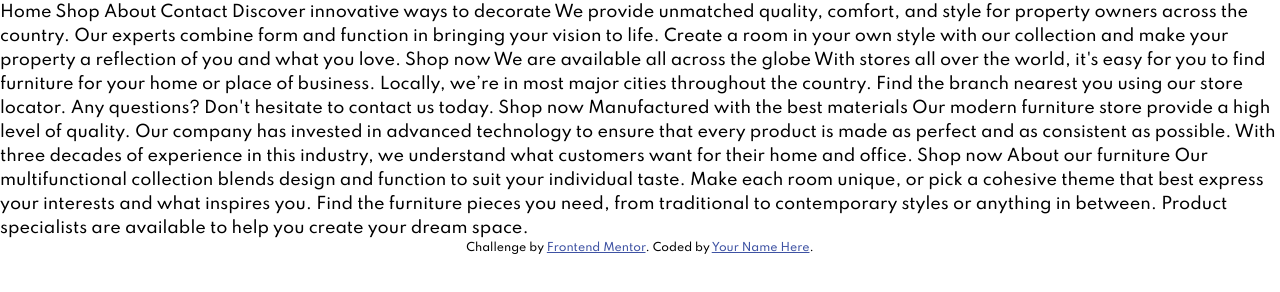
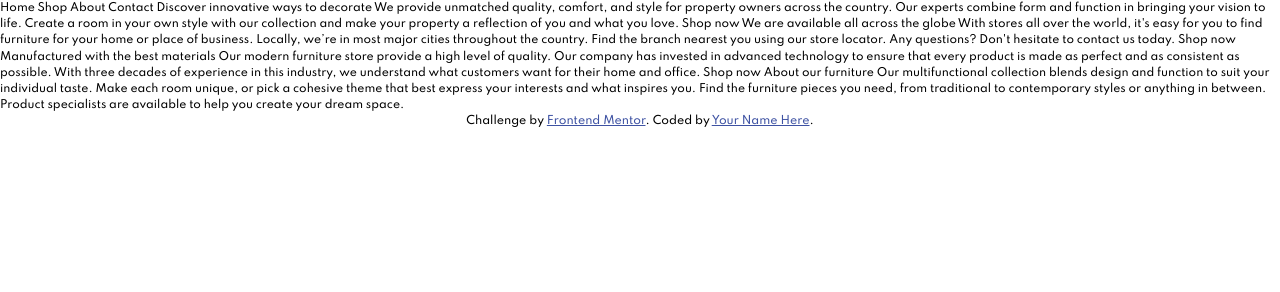
Before and after one commit to abe-m1/room-homepage, a website: page index.html in a window 1280 px wide. Drawn offline with nearby package versions, Linux system fonts and the light colour scheme; files that its build step writes are made by us from their sources.

Commit message:
set font size

```diff
--- a/scss/main.scss
+++ b/scss/main.scss
@@ -2,8 +2,25 @@
 @import 'reset';
 @import 'variables';
 
+html {
+  font-size: 62.5%; //1rem = 10px
+  @include respond(phone) {
+    font-size: 50%; //1rem = 8px
+  }
+  @include respond(tab-land) {
+    font-size: 50%; //1rem = 8px
+  }
+  @include respond(tab-port) {
+    font-size: 56.25%; //1rem = 9px
+  }
+  @include respond(big-desktop) {
+    font-size: 75%; //1rem = 12px
+  }
+}
+
 body {
   font-family: 'Spartan', Helvetica, sans-serif;
+  font-size: 1.2rem;
 }
 
 .attribution {
```
